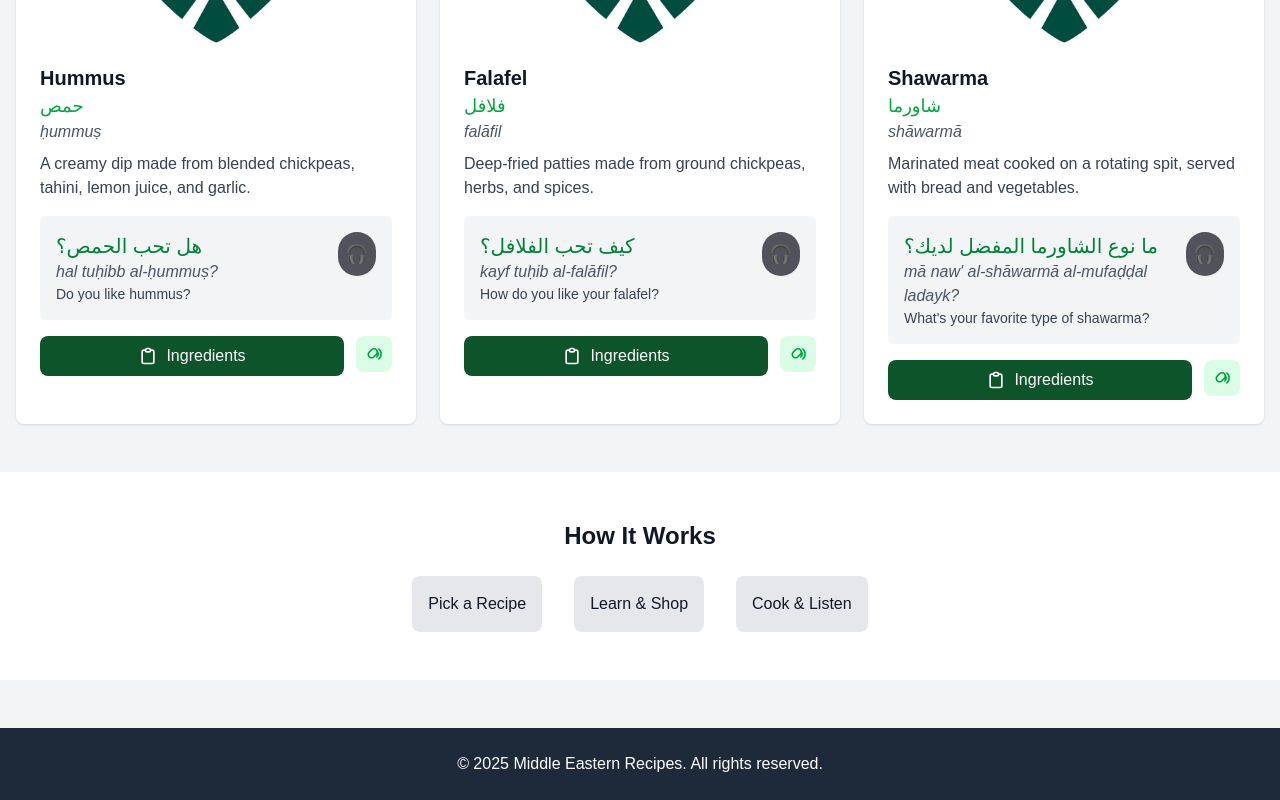
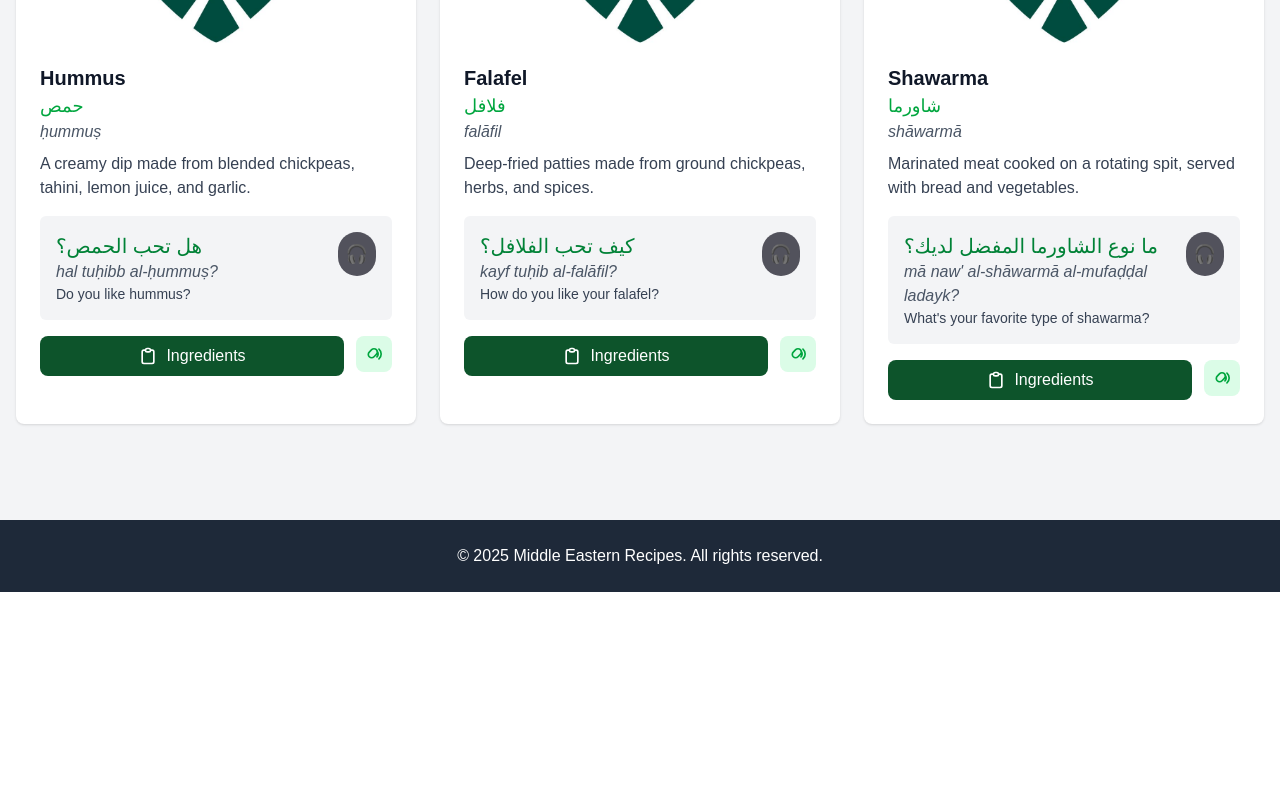
Before and after one commit to arkhangelsk/free-genai-bootcamp-2025, a Next.js app in the folder arabic-learning-app/: page / in a window 1280 px wide. Shown: the part 862-1662 px from the top of the page. After the commit the page ends 1454 px from the top, so only its background shows below. Built offline with nearby package versions, Linux system fonts and the light colour scheme.

Commit message:
remove section how it works

```diff
--- a/arabic-learning-app/src/app/page.tsx
+++ b/arabic-learning-app/src/app/page.tsx
@@ -501,16 +501,6 @@ export default function Home() {
         </div>
       </section>
 
-      {/* How It Works */}
-      <section className="bg-white py-12 text-center">
-        <h2 className="text-2xl font-semibold">How It Works</h2>
-        <div className="flex flex-col md:flex-row justify-center mt-6 gap-8">
-          <div className="p-4 bg-gray-200 rounded-lg">Pick a Recipe</div>
-          <div className="p-4 bg-gray-200 rounded-lg">Learn & Shop</div>
-          <div className="p-4 bg-gray-200 rounded-lg">Cook & Listen</div>
-        </div>
-      </section>
-
       {/* Footer */}
       <footer className="text-center py-6 bg-gray-800 text-white mt-12">
         <p>&copy; 2025 Middle Eastern Recipes. All rights reserved.</p>
```
